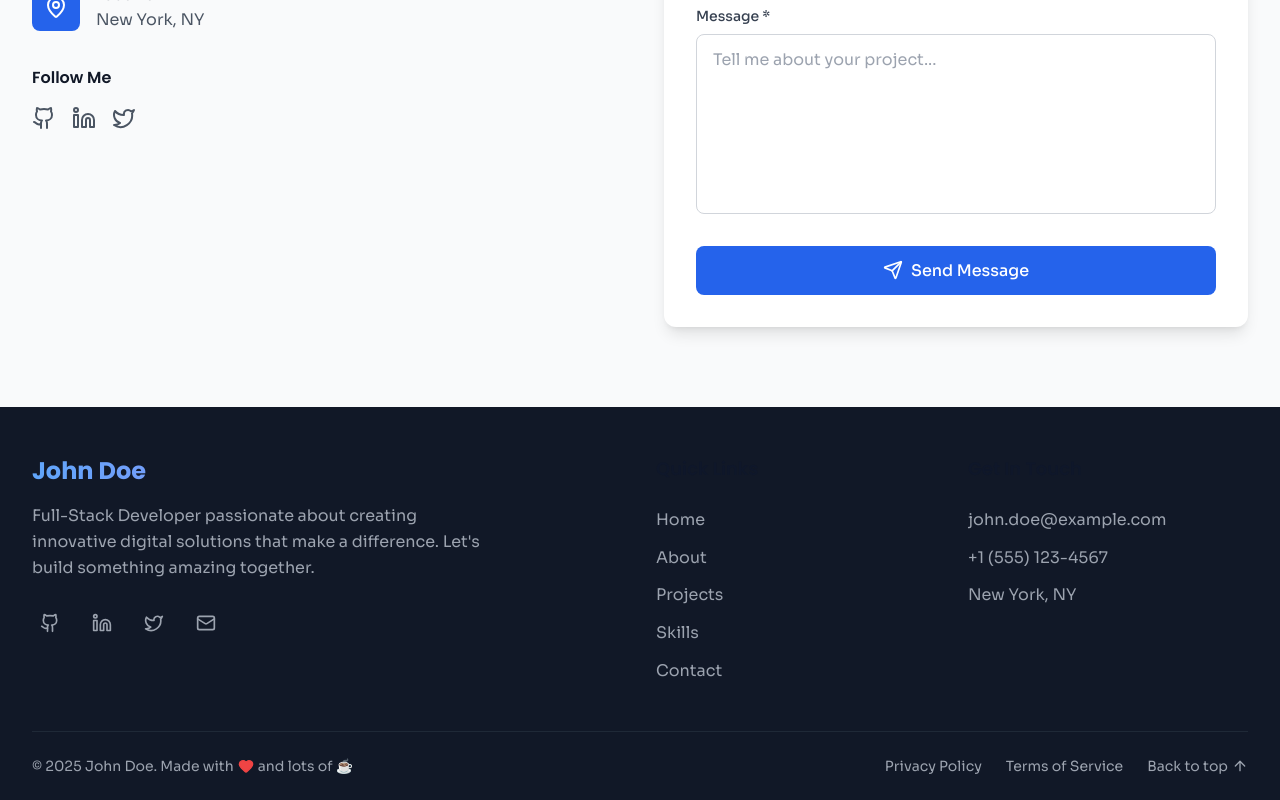
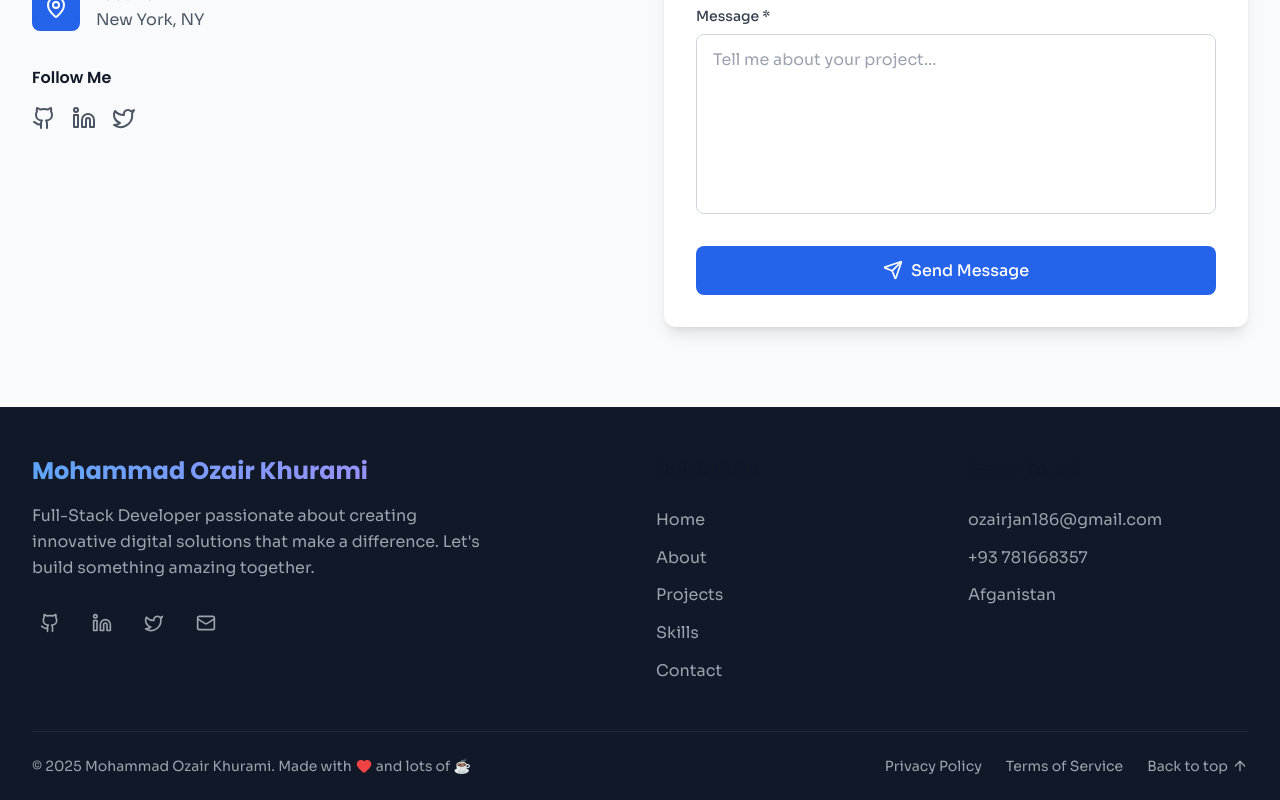
Before and after one commit to Ozair0101/Modern-Dashboard, a React (Vite) app: page / in a window 1280 px wide. Shown: the part 6131-6931 px from the top of the page. Built offline with nearby package versions, Linux system fonts and the light colour scheme.

Commit message:
footer have changed

```diff
--- a/src/components/portfolio/Footer.jsx
+++ b/src/components/portfolio/Footer.jsx
@@ -22,25 +22,25 @@ const Footer = () => {
     {
       icon: <Github className="w-5 h-5" />,
       name: "GitHub",
-      url: "https://github.com",
+      url: "https://github.com/Ozair0101/",
       color: "hover:text-gray-300"
     },
     {
       icon: <Linkedin className="w-5 h-5" />,
       name: "LinkedIn",
-      url: "https://linkedin.com",
+      url: "https://www.linkedin.com/in/mohammad-ozair-khurami-b7ba7b274/",
       color: "hover:text-blue-400"
     },
     {
       icon: <Twitter className="w-5 h-5" />,
       name: "Twitter",
-      url: "https://twitter.com",
+      url: "https://twitter.com/ozairkhurami",
       color: "hover:text-blue-300"
     },
     {
       icon: <Mail className="w-5 h-5" />,
       name: "Email",
-      url: "mailto:john.doe@example.com",
+      url: "mailto:ozairjan186@gmail.com",
       color: "hover:text-red-400"
     }
   ];
@@ -70,7 +70,7 @@ const Footer = () => {
               className="col-span-1 md:col-span-2"
             >
               <h3 className="text-2xl font-bold bg-gradient-to-r from-blue-400 to-purple-400 bg-clip-text text-transparent mb-4">
-                John Doe
+                Mohammad Ozair Khurami
               </h3>
               <p className="text-gray-400 mb-6 max-w-md leading-relaxed">
                 Full-Stack Developer passionate about creating innovative digital solutions
@@ -131,18 +131,18 @@ const Footer = () => {
               <h4 className="text-lg font-semibold mb-6">Get In Touch</h4>
               <div className="space-y-3 text-gray-400">
                 <a
-                  href="mailto:john.doe@example.com"
+                  href="mailto:ozairjan186@gmail.com"
                   className="block hover:text-white transition-colors duration-200"
                 >
-                  john.doe@example.com
+                  ozairjan186@gmail.com
                 </a>
                 <a
-                  href="tel:+15551234567"
+                  href="tel:+92XXXXXXXXX"
                   className="block hover:text-white transition-colors duration-200"
                 >
-                  +1 (555) 123-4567
+                 +93 781668357
                 </a>
-                <p>New York, NY</p>
+                <p>Afganistan</p>
               </div>
             </motion.div>
           </div>
@@ -158,7 +158,7 @@ const Footer = () => {
         >
           <div className="flex flex-col md:flex-row justify-between items-center">
             <div className="flex items-center text-gray-400 text-sm mb-4 md:mb-0">
-              <span>© {new Date().getFullYear()} John Doe. Made with</span>
+              <span>© {new Date().getFullYear()} Mohammad Ozair Khurami. Made with</span>
               <Heart className="w-4 h-4 mx-1 text-red-500 fill-current" />
               <span>and lots of ☕</span>
             </div>
```
